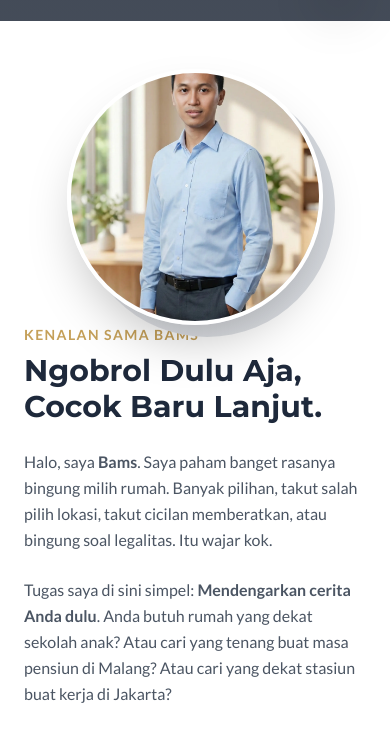
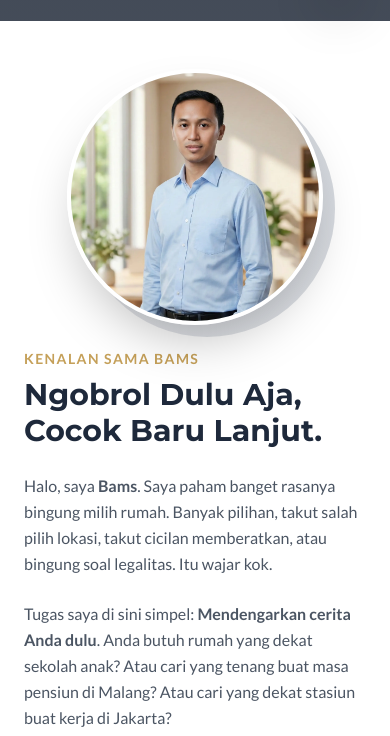
Before and after one commit to bamsratna1-tech/bams-property2, a plain HTML site: page index.html in a window 390 px wide. Shown: the part 823-1559 px from the top of the page. Drawn offline with nearby package versions, Linux system fonts and the light colour scheme; grey boxes are pictures that could not be loaded.

Commit message:
Update index.html

```diff
--- a/index.html
+++ b/index.html
@@ -157,7 +157,7 @@
     <!-- Personal Branding (About Bams) -->
     <section id="about" class="py-12 md:py-20 bg-white">
         <div class="container mx-auto px-6">
-            <div class="flex flex-col md:flex-row items-center gap-12 md:gap-16">
+            <div class="flex flex-col md:flex-row items-center gap-16 md:gap-16">
 
                 <!-- Foto Profil Consultant (UPDATED: INSTAGRAM STYLE & LOCAL FILE) -->
                 <div class="w-full md:w-1/3 flex justify-center md:justify-end">
@@ -170,13 +170,17 @@
                         <img src="aset/bams.webp"
                              alt="Bams Property Consultant"
                              loading="lazy"
-                              class="relative z-10 w-full h-full object-cover rounded-full shadow-2xl border-4 border-white aspect-square">
+                             class="relative z-10 w-full h-full object-cover object-top rounded-full shadow-2xl border-4 border-white aspect-square">
                     </div>
                     </div>
                 </div>
 
                 <!-- Copywriting -->
-                <div class="w-full md:w-2/3">
+                <!--
+                   FIX TEXT SPACING:
+                   - mt-6 md:mt-0: Menambah margin atas HANYA di tampilan mobile agar tidak menempel ke foto
+                -->
+               <div class="w-full md:w-2/3 mt-6 md:mt-0">
                     <h4 class="text-prop-gold font-bold uppercase tracking-widest text-sm mb-2">Kenalan Sama Bams</h4>
                     <h2 class="text-3xl md:text-4xl font-heading font-bold text-prop-navy mb-6">Ngobrol Dulu Aja, Cocok Baru Lanjut.</h2>
 
```
